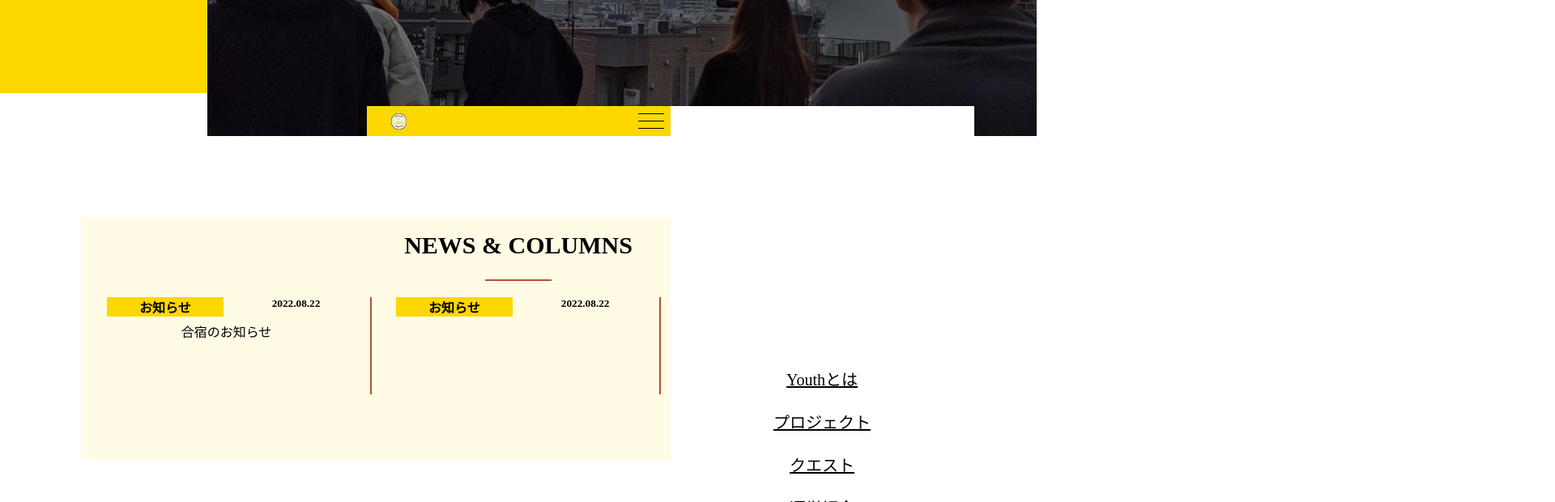
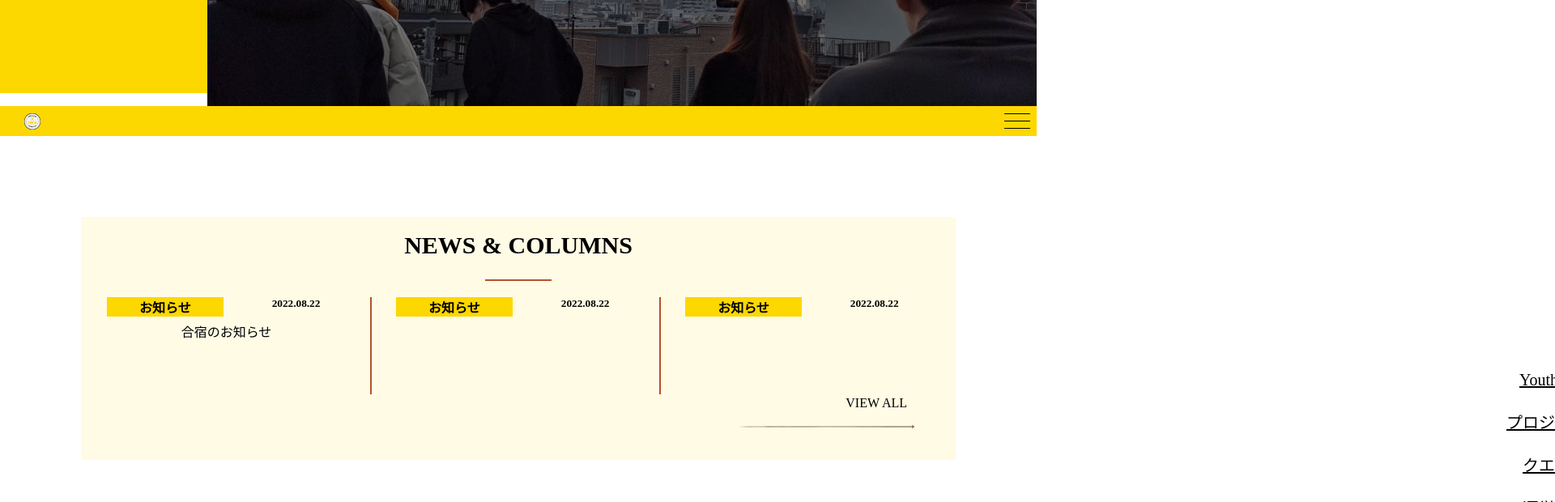
Before and after one commit to youth-engineer/youth-engineer.github.io, a plain HTML site: page toppage/index.html in a window 1280 px wide. Shown: the part 480-1100 px from the top of the page at 81% size, 1920 px wide, since content can reach past the window. Drawn offline with nearby package versions, Linux system fonts and the light colour scheme; a script that the page names is missing; a web font is replaced by a local one.

Commit message:
横幅修正

```diff
--- a/toppage/sp_none.css
+++ b/toppage/sp_none.css
@@ -12,8 +12,7 @@
 }
 
 .pc_none {
-    width: 375px;
-    max-width: 375px;
+
     margin: 0 auto;
 }
 
```
